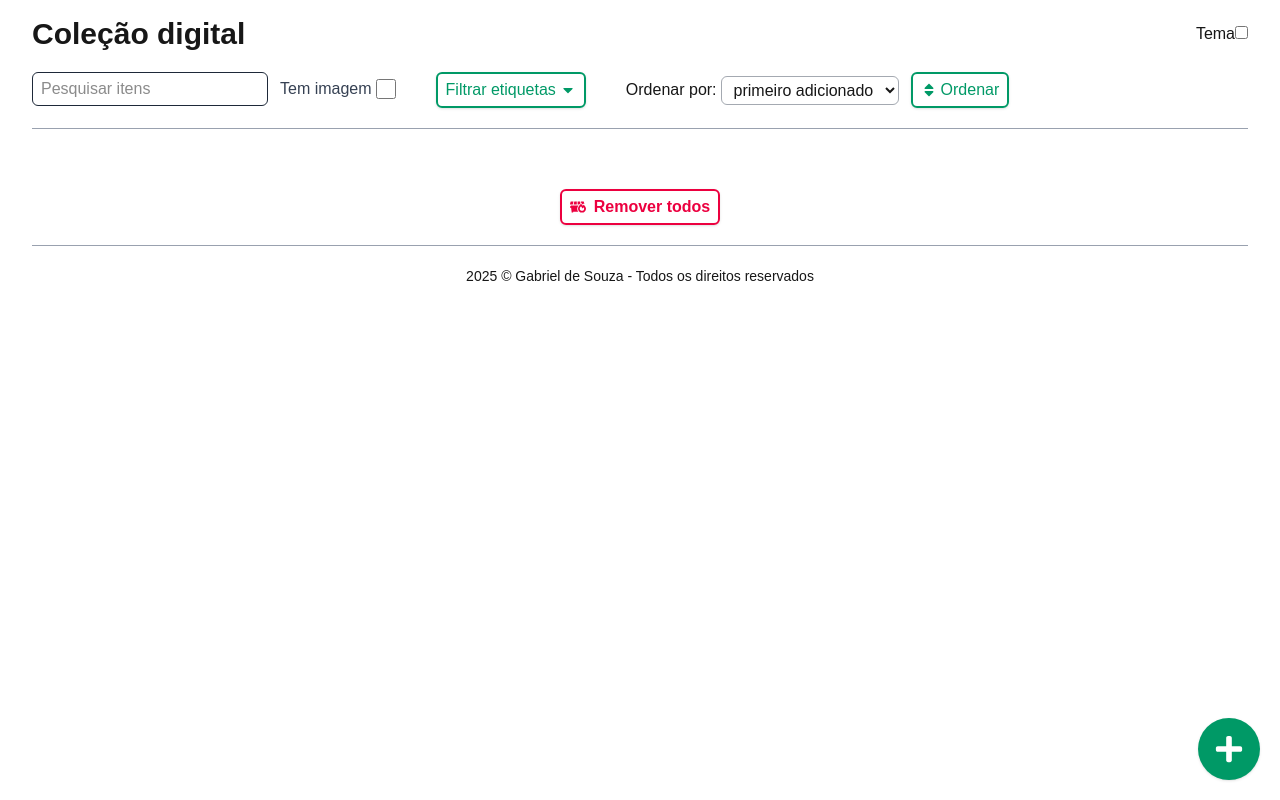
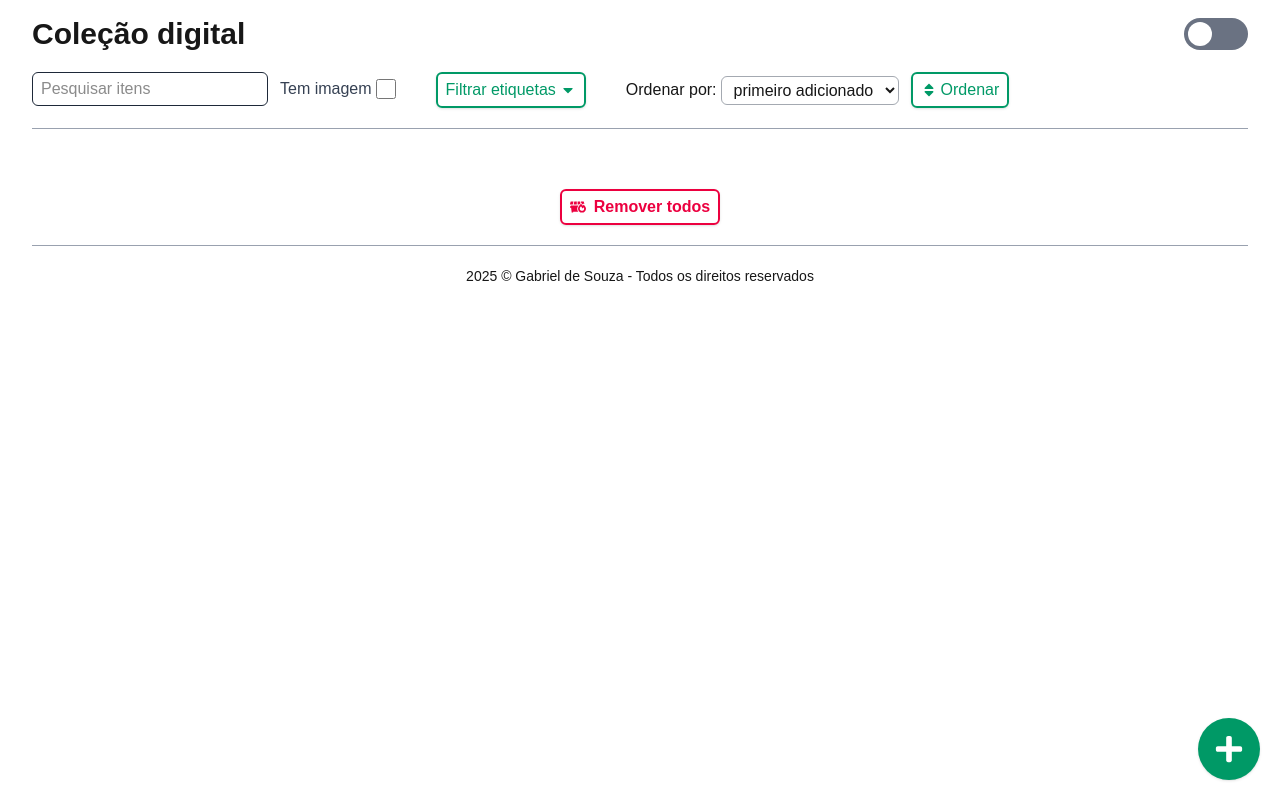
Before and after one commit to gab-souza-martins/digital-collection, a Next.js app: page / in a window 1280 px wide. Built offline with nearby package versions, Linux system fonts and the light colour scheme.

Commit message:
Adicionado estilo e animação para ThemeToggleBtn.tsx

```diff
--- a/src/app/Components/Botões/ThemeToggleBtn.tsx
+++ b/src/app/Components/Botões/ThemeToggleBtn.tsx
@@ -9,14 +9,24 @@ const ThemeToggleBtn = () => {
    };
 
    return (
-      <label htmlFor="themeToggle">
-         Tema
+      <label htmlFor="themeToggle" className="relative inline-block w-16 h-8">
+         <span className="hidden">Mudar tema</span>
          <input
             type="checkbox"
             id="themeToggle"
+            className="size-0 opacity-0"
             defaultChecked={toggled}
             onClick={handleToggle}
          />
+         <span
+            className={`cursor-pointer absolute top-0 left-0 bottom-0 right-0 rounded-4xl transition duration-200
+                       before:absolute before:size-6 before:top-1 before:left-1 before:bg-white before:rounded-full
+                       before:transition before:duration-300 ${
+                          toggled
+                             ? "bg-emerald-500 before:translate-x-8"
+                             : "bg-gray-500"
+                       }`}
+         ></span>
       </label>
    );
 };
```
